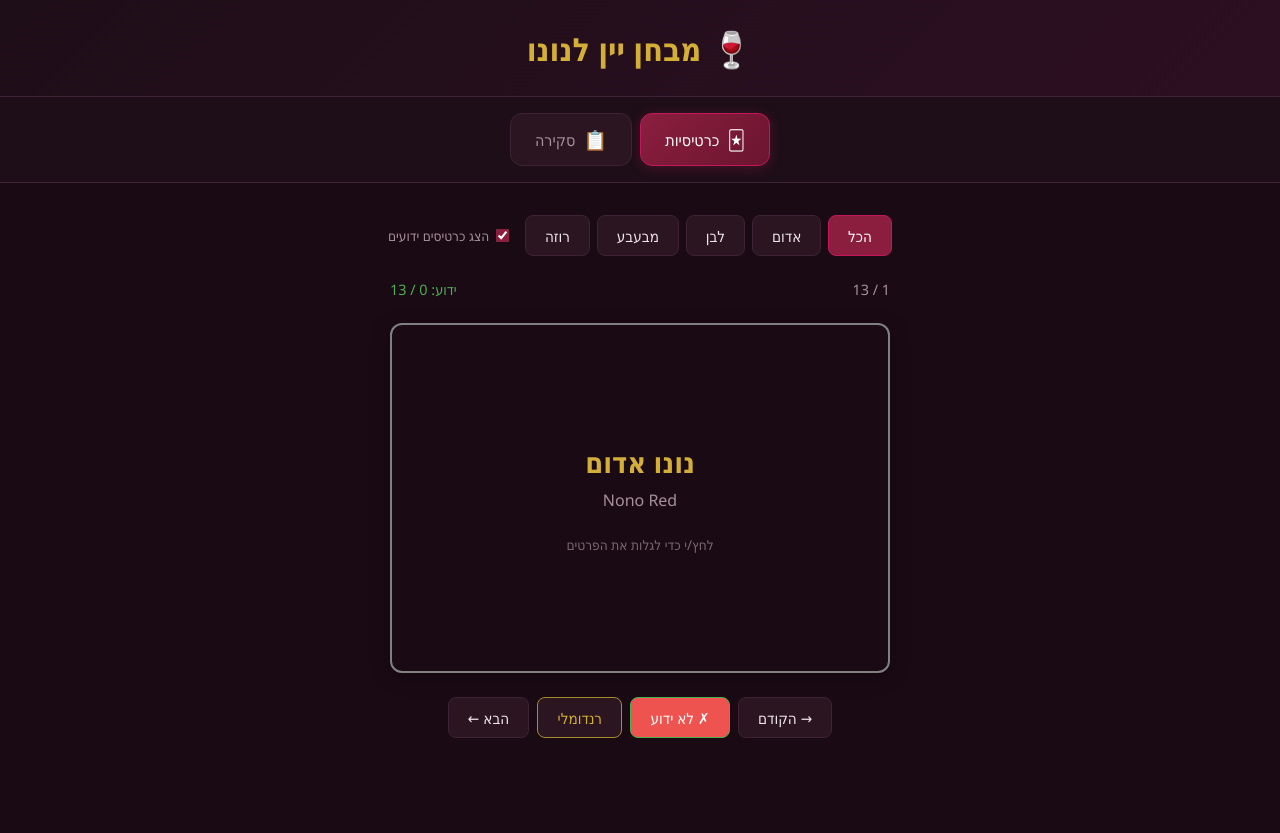
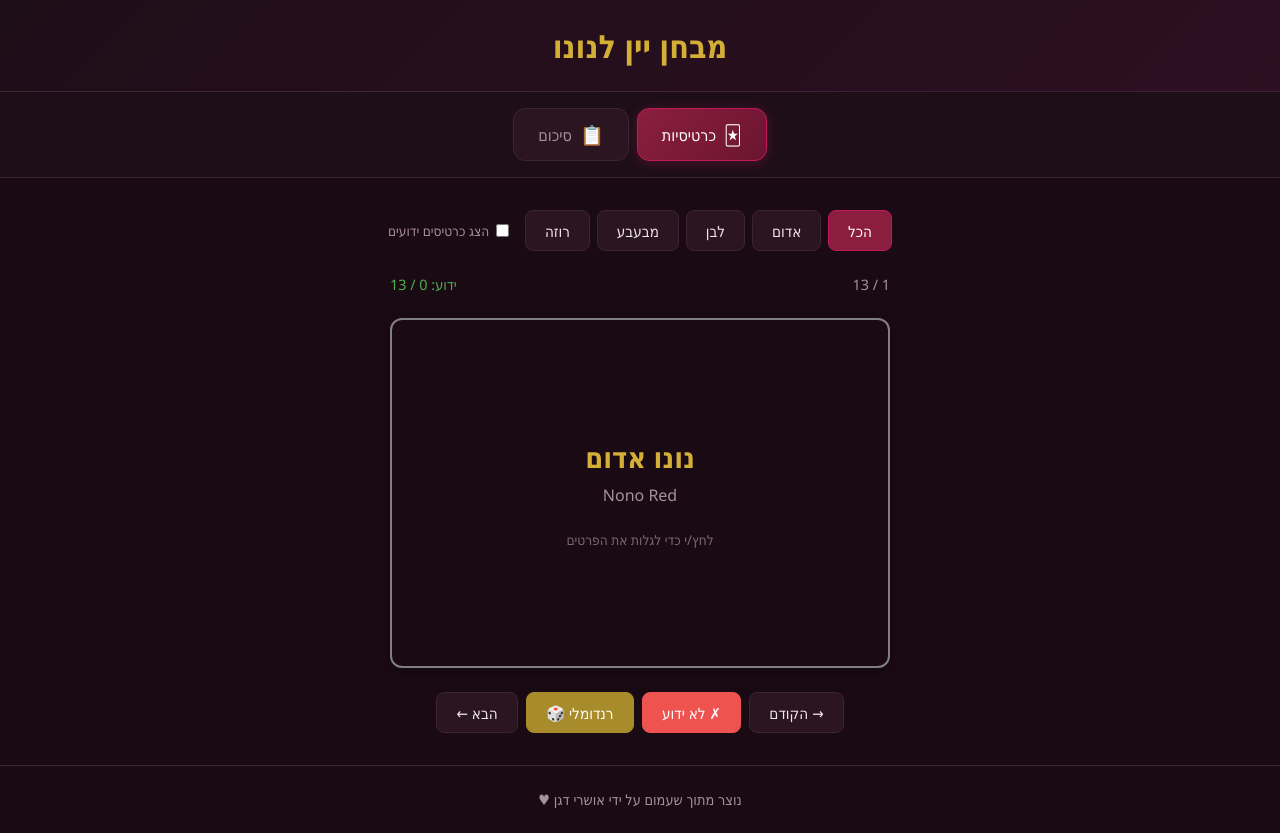
Before and after one commit to HelloIAmBanana/WineWebsite, a React (Vite) app: page / in a window 1280 px wide. Before the commit the page ends 800 px from the top, so only its background shows below. Built offline with nearby package versions, Linux system fonts and the light colour scheme.

Commit message:
more upgrades

```diff
--- a/src/App.css
+++ b/src/App.css
@@ -345,29 +345,31 @@ body {
 }
 
 .btn-know {
-  border-color: var(--wine-success);
-  color: var(--wine-success);
+  color: #fff;
 }
 
 .btn-know.known {
   background: var(--wine-success);
-  color: #fff;
+  border-color: var(--wine-success);
 }
 
 .btn-know.unknown {
   background: var(--wine-error);
-  color: #fff;
+  border-color: var(--wine-error);
 }
 
 .btn-shuffle {
   border-color: var(--wine-gold-dim);
-  color: var(--wine-gold);
+  background: var(--wine-gold-dim);
+  color: #fff;
 }
 
 .fc-empty {
   text-align: center;
   padding: 3rem;
   color: var(--wine-text-dim);
+  display: flex;
+  gap: 8px;
 }
 
 .fc-empty p {
--- a/src/App.jsx
+++ b/src/App.jsx
@@ -5,7 +5,7 @@ import "./App.css";
 
 const tabs = [
   { id: "flashcards", label: "כרטיסיות", icon: "🃏" },
-  { id: "table", label: "סקירה", icon: "📋" },
+  { id: "table", label: "סיכום", icon: "📋" },
 ];
 
 export default function App() {
@@ -16,7 +16,6 @@ export default function App() {
       <header className="app-header">
         <div className="header-content">
           <h1>
-            <span className="header-icon">🍷</span>
             מבחן יין לנונו
           </h1>
         </div>
@@ -40,9 +39,9 @@ export default function App() {
         {activeTab === "table" && <WineTable />}
       </main>
 
-      {/* <footer className="app-footer">
-        <p>בהצלחה במבחן! 🍷</p>
-      </footer> */}
+      <footer className="app-footer">
+        <p>נוצר מתוך שעמום על ידי אושרי דגן ♥</p>
+      </footer>
     </div>
   );
 }
--- a/src/components/FlashCards.jsx
+++ b/src/components/FlashCards.jsx
@@ -36,7 +36,7 @@ export default function FlashCards() {
   const [isFlipped, setIsFlipped] = useState(false);
   const [filter, setFilter] = useState("all");
   const [knownCards, setKnownCards] = useState(localStorage.getItem("knownCards") ? new Set(JSON.parse(localStorage.getItem("knownCards"))) : new Set());
-  const [showKnown, setShowKnown] = useState(true);
+  const [showKnown, setShowKnown] = useState(localStorage.getItem("showKnown") === "true");
 
   const filteredWines = useMemo(() => wines.filter((w) => {
     if (filter !== "all" && w.type !== filter) return false;
@@ -99,7 +99,7 @@ export default function FlashCards() {
           showKnown={showKnown}
         />
         <div className="fc-empty">
-          <p>כל הכבוד! כל הכרטיסים ידועים" 🎉</p>
+          <p>כל הכבוד! כל הכרטיסים ידועים 🎉</p>
           <button className="btn" onClick={() => setShowKnown(true)}>
             הצג הכל
           </button>
@@ -201,7 +201,7 @@ export default function FlashCards() {
           {knownCards.has(wine.id) ? "✓ ידוע" : "✗ לא ידוע"}
         </button>
         <button className="btn btn-shuffle" onClick={shuffle}>
-          רנדומלי
+          רנדומלי 🎲
         </button>
         <button className="btn btn-nav" onClick={goNext}>
           הבא ←
@@ -238,6 +238,7 @@ function Filters({ filter, setFilter, showKnown, setShowKnown, setCurrentIndex }
           checked={showKnown}
           onChange={(e) => {
             setShowKnown(e.target.checked);
+            localStorage.setItem("showKnown", `${e.target.checked}`);
             setCurrentIndex(0);
           }}
         />
--- a/src/components/WineTable.jsx
+++ b/src/components/WineTable.jsx
@@ -80,7 +80,7 @@ export default function WineTable() {
           >
             <div className="wt-card-header">
               <span className="wt-type">{typeLabels[wine.type]}</span>
-              <h3>{wine.name}</h3>
+              <h3>{wine.name}<span className="wt-name-en">{wine.nameEn}</span></h3>
               <span className="wt-name-en">{wine.nameEn}</span>
             </div>
             <div className="wt-card-body">
```
